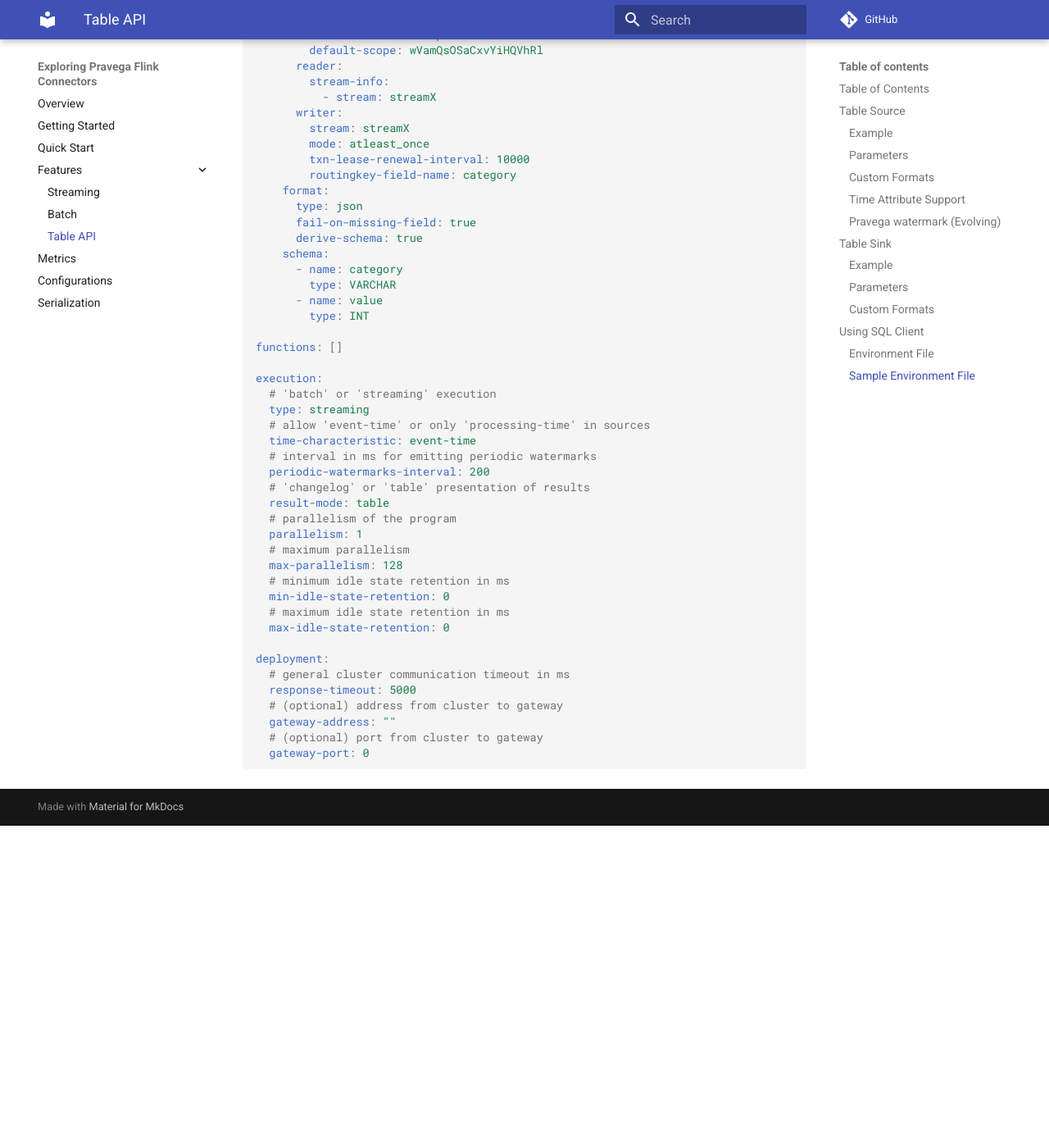
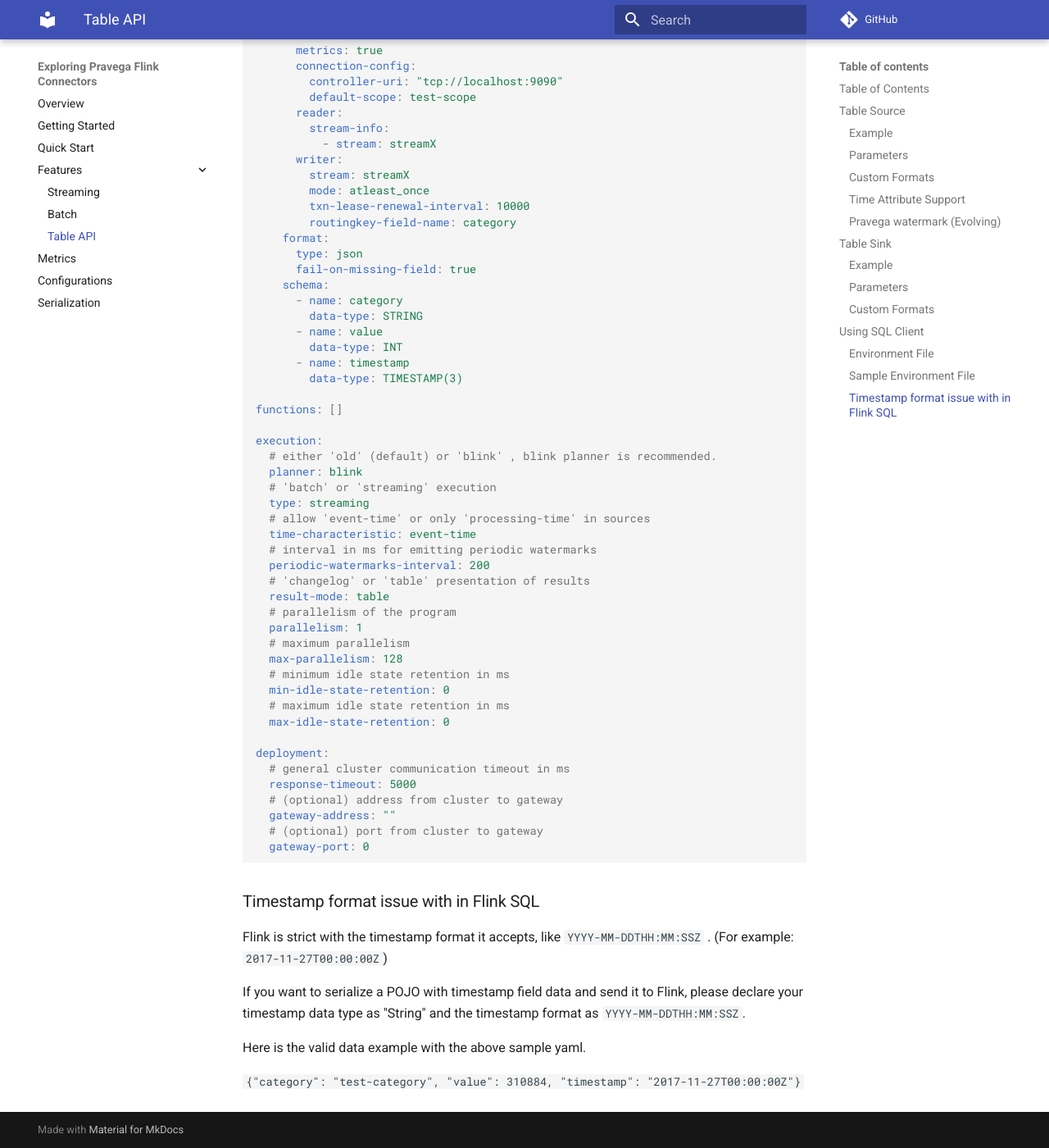
Before and after one commit to pravega/flink-connectors, an MkDocs documentation site: the page built from documentation/src/docs/table-api.md, in a window 1280 px wide and 1400 px high, scrolled down 11029 px. Shown: the whole window at 82% size. Built offline with MkDocs 1.6.1 and Material for MkDocs 9.7.7, drawn with Linux system fonts in a browser that asks for light colours; comment, search, counter and statistics services are not loaded; before the commit the page ends 12036 px from its top, so only the background shows below that; some of the changed text lies outside the part shown.

Commit message:
issue-357 Update blink planner usage.
Signed-off-by: AlexanderZhao1 <Alexander_Zhao@dell.com>

````diff
--- a/documentation/src/docs/table-api.md
+++ b/documentation/src/docs/table-api.md
@@ -90,16 +90,19 @@
 final TableSource<?> source = TableFactoryService.find(BatchTableSourceFactory.class, propertiesMap)
         .createBatchTableSource(propertiesMap);
 
+
+// Method 1 of creating table:
+// This method can be used since Flink1.9
 String tableSourcePath = tableEnv.getCurrentDatabase() + "." + "MyTableRow";
-
 ConnectorCatalogTable<?, ?> connectorCatalogSourceTable = ConnectorCatalogTable.source(source, true);
-
 tableEnv.getCatalog(tableEnv.getCurrentCatalog()).get().createTable(
                 ObjectPath.fromString(tableSourcePath),
                 connectorCatalogSourceTable, false);
 
-// @Deprecated in Flink 1.11
+// Method 2 of creating table:
+// This method is deprecated but still can be used in Flink1.10 and will be removed in Flink1.11
 //tableEnv.registerTableSource("MyTableRow", source);
+
 String sqlQuery = "SELECT ...";
 
 Table result = tableEnv.sqlQuery(sqlQuery);
@@ -435,7 +438,7 @@
       metrics: true
       connection-config:
         controller-uri: "tcp://localhost:9090"
-        default-scope: wVamQsOSaCxvYiHQVhRl
+        default-scope: test-scope
       reader:
         stream-info:
           - stream: streamX
@@ -447,16 +450,19 @@
     format:
       type: json
       fail-on-missing-field: true
-      derive-schema: true
     schema:
       - name: category
-        type: VARCHAR
+        data-type: STRING
       - name: value
-        type: INT
+        data-type: INT
+      - name: timestamp
+        data-type: TIMESTAMP(3)
 
 functions: []
 
 execution:
+  # either 'old' (default) or 'blink' , blink planner is recommended.
+  planner: blink
   # 'batch' or 'streaming' execution
   type: streaming
   # allow 'event-time' or only 'processing-time' in sources
@@ -483,3 +489,16 @@
   gateway-port: 0
 
 ```
+
+### Timestamp format issue with in Flink SQL
+
+Flink is strict with the timestamp format it accepts,
+like `YYYY-MM-DDTHH:MM:SSZ` . (For example: `2017-11-27T00:00:00Z`)
+
+If you want to serialize a POJO with timestamp field data and send it to Flink, please
+declare your timestamp data type as "String" and the timestamp
+format as `YYYY-MM-DDTHH:MM:SSZ`.
+
+Here is the valid data example with the above sample yaml.
+
+`{"category": "test-category", "value": 310884, "timestamp": "2017-11-27T00:00:00Z"}`
````
